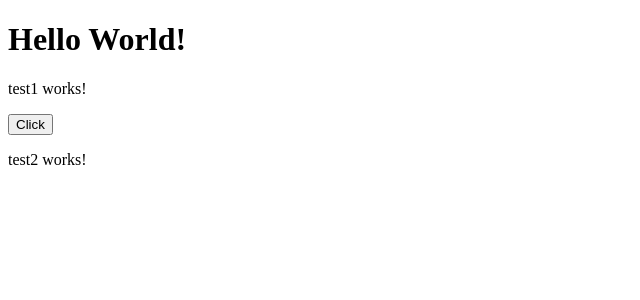
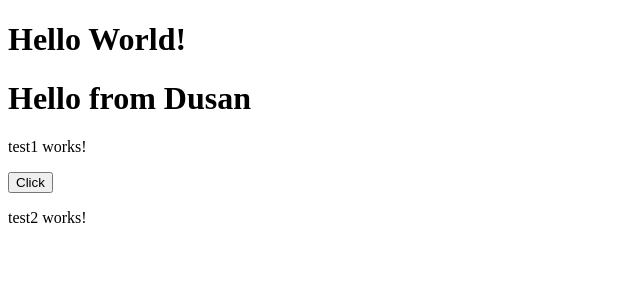
Before and after one commit to nimroN1/Repozitorijum1, an Angular app in the folder first-project/: page / in a window 1280 px wide. Shown: the top 300 px of the page, without its empty margins (0-640 px from the left). Built offline with nearby package versions, Linux system fonts and the light colour scheme.

Commit message:
Promenjen html test 1 komponente
Dodat header

```diff
--- a/first-project/src/app/test1/test1.component.html
+++ b/first-project/src/app/test1/test1.component.html
@@ -1,3 +1,5 @@
+<h1>Hello from Dusan</h1>
+
 <p>test1 works!</p>
 
 <button (click)="method1()">Click</button>
```
